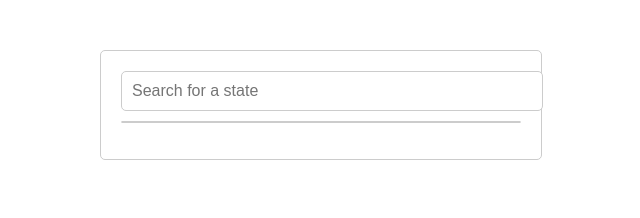
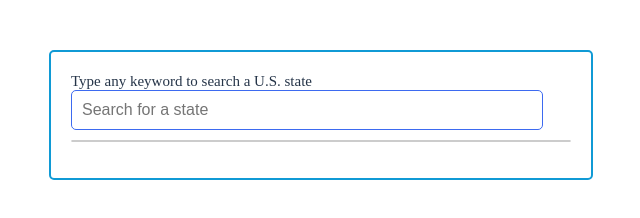
Before and after one commit to tesshsu/coding_claire_assignement, a plain HTML site: page front/index.html in a window 1280 px wide. Shown: the whole page, without its empty margins (319-959 px from the left). Drawn offline with nearby package versions, Linux system fonts and the light colour scheme.

Commit message:
Enhancement style

```diff
--- a/front/index.html
+++ b/front/index.html
@@ -8,6 +8,7 @@
 </head>
 <body>
   <div class="container">
+    <label>Type any keyword to search a U.S. state</label>
     <input type="text" id="typeahead" placeholder="Search for a state">
     <ul id="dropdown"></ul>
   </div>
--- a/front/style.css
+++ b/front/style.css
@@ -1,16 +1,21 @@
 .container {
-    max-width: 400px;
+    max-width: 500px;
     margin: 50px auto;
     padding: 20px;
-    border: 1px solid #ccc;
+    border: 2px solid #109ad5;
     border-radius: 5px;
   }
 
+.container label{
+    font-size: 15px;
+    color: #253448;
+}
+
   #typeahead {
-    width: 100%;
+    width: 90%;
     padding: 10px;
     font-size: 16px;
-    border: 1px solid #ccc;
+    border: 1px solid #3d6af0;
     border-radius: 5px;
   }
 
```
